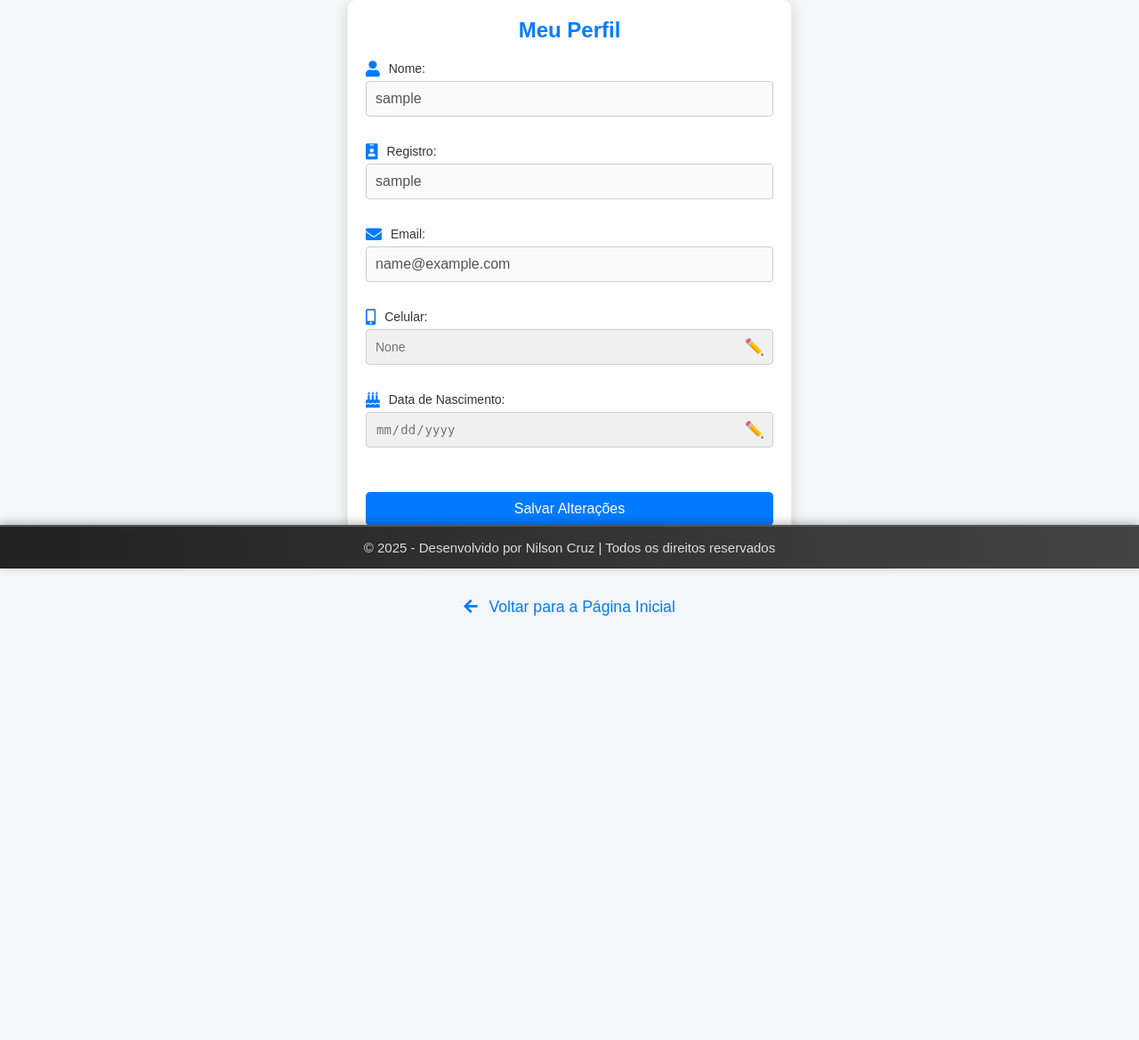
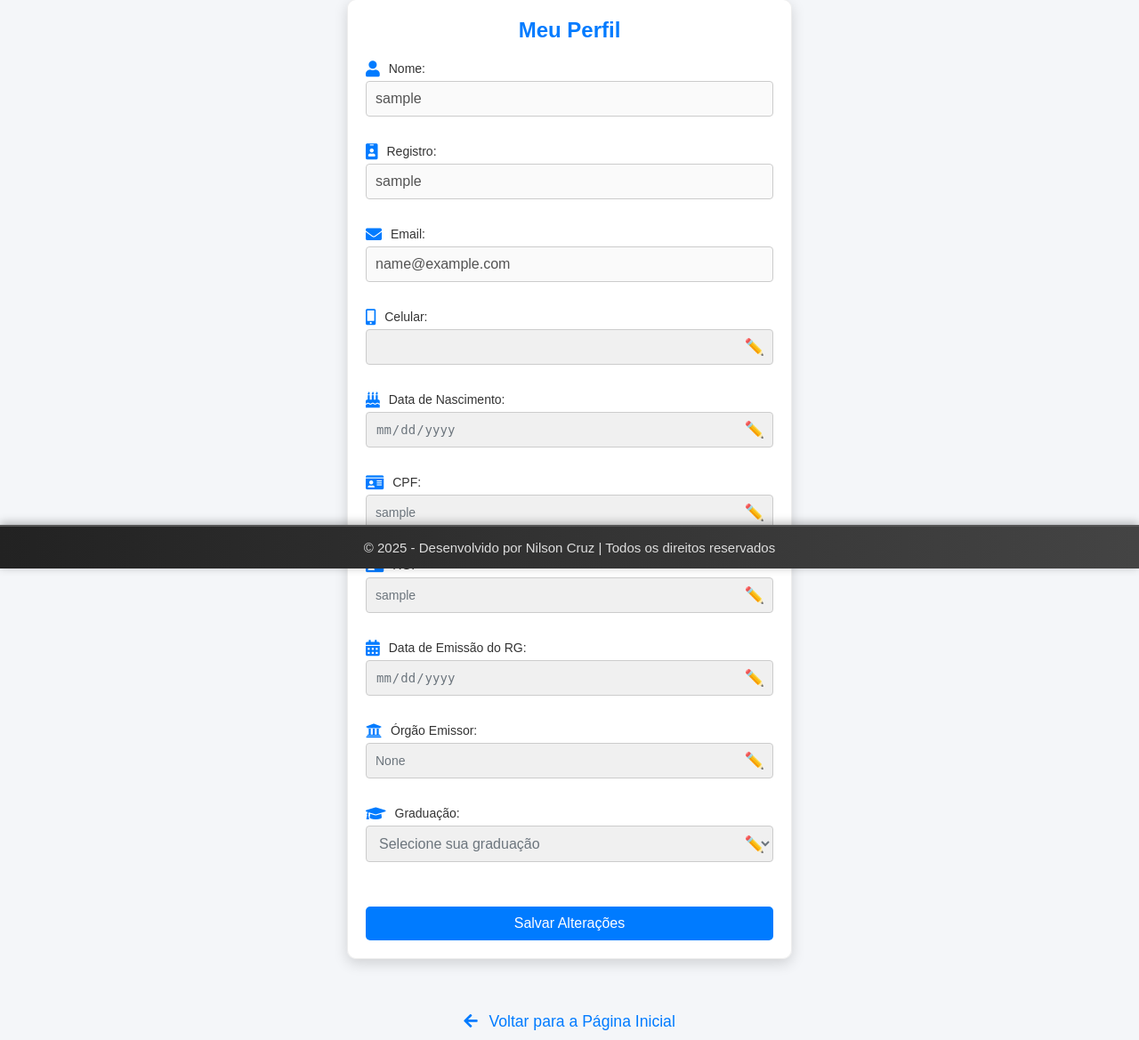
Before and after one commit to nilcruz94/gestao-padin, a Flask app: page /perfil in a window 1280 px wide. Shown: the part 161-1330 px from the top of the page at 89% size. Before the commit the page ends 853 px from the top, so only its background shows below. Run offline with Flask 3, Linux system fonts and the light colour scheme; the visitor is signed in with stand-in values (Sample User, id 1); some libraries are stand-ins or nearby versions.

Commit message:
alteracao perfil e validacoes

```diff
--- a/app.py
+++ b/app.py
@@ -39,6 +39,15 @@ class User(UserMixin, db.Model):
     # Novos campos
     celular = db.Column(db.String(20), nullable=True)  # Aceita formato internacional +55 11 99999-9999
     data_nascimento = db.Column(db.Date, nullable=True)  # Armazena a data de nascimento
+
+    # Novos campos
+    cpf = db.Column(db.String(14), nullable=False, unique=True)  # Exemplo: 123.456.789-00
+    rg = db.Column(db.String(20), nullable=False, unique=True)  # Exemplo: 12.345.678-9 ou MG-12.345.678
+    data_emissao_rg = db.Column(db.Date, nullable=True)
+    orgao_emissor = db.Column(db.String(20), nullable=True)  # Exemplo: SSP-SP, DETRAN, etc.
+
+    # Graduação diretamente como String
+    graduacao = db.Column(db.String(50), nullable=True)  # Ex: 'Técnico', 'Mestrado', 'Doutorado'
 
     # Relacionamento com Agendamento
     agendamentos = db.relationship('Agendamento', backref='user_funcionario', lazy=True)
@@ -177,11 +186,34 @@ def logout():
     flash("Você saiu do sistema. Para acessá-lo, faça login novamente.", "success")
     return redirect(url_for('login'))
 
-# Página Principal (Index)
 @app.route('/index')
 @login_required
 def index():
-    return render_template('index.html')
+    usuario = current_user  # Obtém o usuário logado
+
+    # Lista dos campos que precisam ser preenchidos
+    campos_verificar = {
+        "Celular": usuario.celular,
+        "Data de Nascimento": usuario.data_nascimento,
+        "CPF": usuario.cpf,
+        "RG": usuario.rg,
+        "Data de Emissão do RG": usuario.data_emissao_rg,
+        "Órgão Emissor": usuario.orgao_emissor,
+        "Graduação": usuario.graduacao
+    }
+
+    # Filtra os campos que estão vazios
+    campos_pendentes = [campo for campo, valor in campos_verificar.items() if not valor]
+
+    # Se houver campos pendentes, exibe um aviso com link para edição
+    if campos_pendentes:
+        mensagem = f"""
+            Atenção! Complete seu perfil. Os seguintes campos estão em branco: {', '.join(campos_pendentes)}.
+            <a href="{url_for('perfil')}" class="link-perfil">Clique aqui para preenchê-los</a>.
+        """
+        flash(mensagem, "warning")
+
+    return render_template('index.html', usuario=usuario)
 
 # Rota Minahs Justificativas (Index)
 @app.route('/minhas_justificativas')
@@ -858,28 +890,30 @@ def deferir_horas():
 @app.route('/perfil', methods=['GET', 'POST'])
 @login_required
 def perfil():
-    usuario = current_user
+    usuario = current_user  # Obtém o usuário logado
 
     if request.method == 'POST':
-        # Recupera os dados do formulário
-        celular = request.form['celular']
-        data_nascimento = request.form['data_nascimento']
+        try:
+            # Recupera os dados do formulário
+            usuario.celular = request.form.get('celular') or None
+            usuario.data_nascimento = request.form.get('data_nascimento') or None
+            usuario.cpf = request.form.get('cpf') or None
+            usuario.rg = request.form.get('rg') or None
+            usuario.data_emissao_rg = request.form.get('data_emissao_rg') or None
+            usuario.orgao_emissor = request.form.get('orgao_emissor') or None
+            usuario.graduacao = request.form.get('graduacao') or None
 
-        # Atualiza o usuário com os novos dados
-        usuario.celular = celular
-        usuario.data_nascimento = data_nascimento
-
-        # Salva as alterações no banco de dados
-        try:
+            # Salva as alterações no banco de dados
             db.session.commit()
             flash('Perfil atualizado com sucesso!', 'success')
         except Exception as e:
             db.session.rollback()
-            flash('Erro ao atualizar o perfil. Tente novamente mais tarde.', 'danger')
+            flash(f'Erro ao atualizar o perfil: {str(e)}', 'danger')
 
         return redirect(url_for('perfil'))
 
     return render_template('perfil.html', usuario=usuario)
+
 
 @app.route('/criar_banco')
 def criar_banco():
--- a/templates/perfil.html
+++ b/templates/perfil.html
@@ -6,6 +6,8 @@
     <title>Meu Perfil</title>
     <link rel="stylesheet" href="{{ url_for('static', filename='css/style.css') }}">
     <link href="https://cdnjs.cloudflare.com/ajax/libs/font-awesome/5.15.4/css/all.min.css" rel="stylesheet">
+    <script src="https://cdnjs.cloudflare.com/ajax/libs/jquery/3.6.0/jquery.min.js"></script>
+    <script src="https://cdnjs.cloudflare.com/ajax/libs/jquery.inputmask/5.0.8/jquery.inputmask.min.js"></script>
 </head>
 <body>
 
@@ -53,11 +55,9 @@
 
             <!-- Campo Celular -->
             <div class="editable-field">
-                <label for="celular">
-                    <i class="fas fa-mobile-alt icon-blue"></i> Celular:
-                </label>
+                <label for="celular"><i class="fas fa-mobile-alt icon-blue"></i> Celular:</label>
                 <div class="input-edit">
-                    <input type="tel" id="celular" name="celular" value="{{ usuario.celular }}" placeholder="Adicione seu celular" readonly class="locked">
+                    <input type="text" id="celular" name="celular" value="{{ usuario.celular or '' }}" readonly class="locked">
                     <span class="edit-icon" onclick="editField('celular')">✏️</span>
                 </div>
             </div>
@@ -70,6 +70,66 @@
                 <div class="input-edit">
                     <input type="date" id="data_nascimento" name="data_nascimento" value="{{ usuario.data_nascimento }}" readonly class="locked">
                     <span class="edit-icon" onclick="editField('data_nascimento')">✏️</span>
+                </div>
+            </div>
+
+            <!-- Campo CPF -->
+            <div class="editable-field">
+                <label for="cpf"><i class="fas fa-id-card icon-blue"></i> CPF:</label>
+                <div class="input-edit">
+                    <input type="text" id="cpf" name="cpf" value="{{ usuario.cpf or '' }}" readonly class="locked">
+                    <span class="edit-icon" onclick="editField('cpf')">✏️</span>
+                </div>
+            </div>
+
+            <!-- Campo RG -->
+            <div class="editable-field">
+                <label for="rg"><i class="fas fa-id-card icon-blue"></i> RG:</label>
+                <div class="input-edit">
+                    <input type="text" id="rg" name="rg" value="{{ usuario.rg or '' }}" readonly class="locked">
+                    <span class="edit-icon" onclick="editField('rg')">✏️</span>
+                </div>
+            </div>
+
+            <!-- Campo Data de Emissão do RG -->
+            <div class="editable-field">
+                <label for="data_emissao_rg">
+                    <i class="fas fa-calendar-alt icon-blue"></i> Data de Emissão do RG:
+                </label>
+                <div class="input-edit">
+                    <input type="date" id="data_emissao_rg" name="data_emissao_rg" value="{{ usuario.data_emissao_rg }}" readonly class="locked">
+                    <span class="edit-icon" onclick="editField('data_emissao_rg')">✏️</span>
+                </div>
+            </div>
+
+            <!-- Campo Órgão Emissor -->
+            <div class="editable-field">
+                <label for="orgao_emissor">
+                    <i class="fas fa-university icon-blue"></i> Órgão Emissor:
+                </label>
+                <div class="input-edit">
+                    <input type="text" id="orgao_emissor" name="orgao_emissor" value="{{ usuario.orgao_emissor }}" readonly class="locked">
+                    <span class="edit-icon" onclick="editField('orgao_emissor')">✏️</span>
+                </div>
+            </div>
+
+            <!-- Campo Graduação -->
+            <div class="editable-field">
+                <label for="graduacao">
+                    <i class="fas fa-graduation-cap icon-blue"></i> Graduação:
+                </label>
+                <div class="input-edit">
+                    <select id="graduacao" name="graduacao" readonly>
+                        <option value="">Selecione sua graduação</option>
+                        <option value="Técnico" {% if usuario.graduacao == 'Técnico' %}selected{% endif %}>Técnico</option>
+                        <option value="Tecnólogo" {% if usuario.graduacao == 'Tecnólogo' %}selected{% endif %}>Tecnólogo</option>
+                        <option value="Licenciatura" {% if usuario.graduacao == 'Licenciatura' %}selected{% endif %}>Licenciatura</option>
+                        <option value="Pós Graduação Latu Sensu" {% if usuario.graduacao == 'Pós Graduação Latu Sensu' %}selected{% endif %}>Pós Graduação Latu Sensu</option>
+                        <option value="Mestrado" {% if usuario.graduacao == 'Mestrado' %}selected{% endif %}>Mestrado</option>
+                        <option value="Doutorado" {% if usuario.graduacao == 'Doutorado' %}selected{% endif %}>Doutorado</option>
+                        <option value="Pós Doutorado" {% if usuario.graduacao == 'Pós Doutorado' %}selected{% endif %}>Pós Doutorado</option>
+                    </select>
+                    <span class="edit-icon" id="editGraduacao" onclick="enableDropdown('graduacao', 'editGraduacao')">✏️</span>
                 </div>
             </div>
             <button type="submit" class="submit-btn">Salvar Alterações</button>
@@ -87,16 +147,35 @@
     </footer>
 
     <script>
-        function editField(fieldId) {
+        function editField(fieldId, iconId) {
             const field = document.getElementById(fieldId);
+            const icon = document.getElementById(iconId);
+
             if (field.hasAttribute("readonly")) {
                 field.removeAttribute("readonly");
                 field.classList.remove("locked");
-            } else {
-                field.setAttribute("readonly", "");
-                field.classList.add("locked");
+                icon.style.display = "none"; // Esconde o ícone ao editar
             }
         }
+
+        function enableDropdown(fieldId, iconId) {
+            const field = document.getElementById(fieldId);
+            const icon = document.getElementById(iconId);
+
+            field.removeAttribute("readonly"); // Alterado de disabled para readonly
+            field.classList.remove("locked");
+            icon.style.display = "none"; // Esconde o ícone ao editar
+        }
+
+        $(document).ready(function(){
+        $("#cpf").inputmask("999.999.999-99");
+        $("#rg").inputmask("99.999.999-9");
+        });
+
+        $(document).ready(function(){
+        $("#celular").inputmask("(99) 99999-9999");
+        });
+
     </script>
 
     <style>
@@ -185,6 +264,20 @@
             padding: 10px 15px;
         }
 
+        select:disabled {
+            background-color: #f0f0f0; /* Cor de fundo cinza */
+            color: #6c757d; /* Texto em tom mais discreto */
+            cursor: not-allowed;
+        }
+
+        /* Estiliza o select quando estiver "bloqueado" */
+        select[readonly] {
+            background-color: #f0f0f0; /* Fundo cinza */
+            color: #6c757d; /* Texto acinzentado */
+            pointer-events: none; /* Impede interação */
+            cursor: not-allowed; /* Cursor de bloqueio */
+        }
+
     </style>
 
 </body>
```
Also changed, not shown: templates/index.html (+37 -6 lines).
